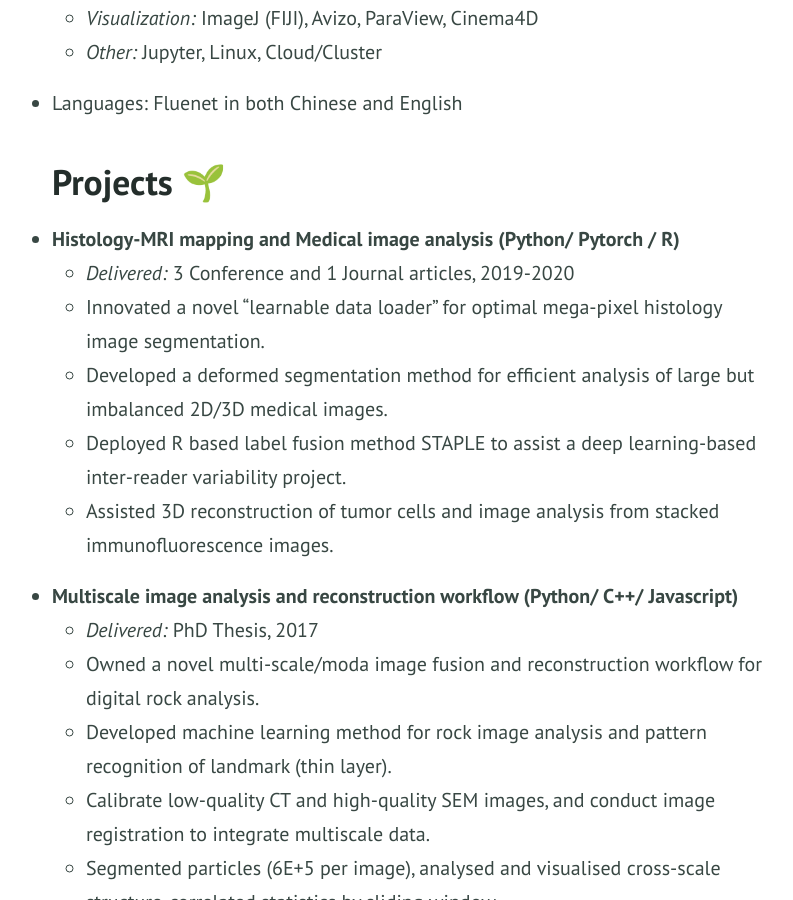
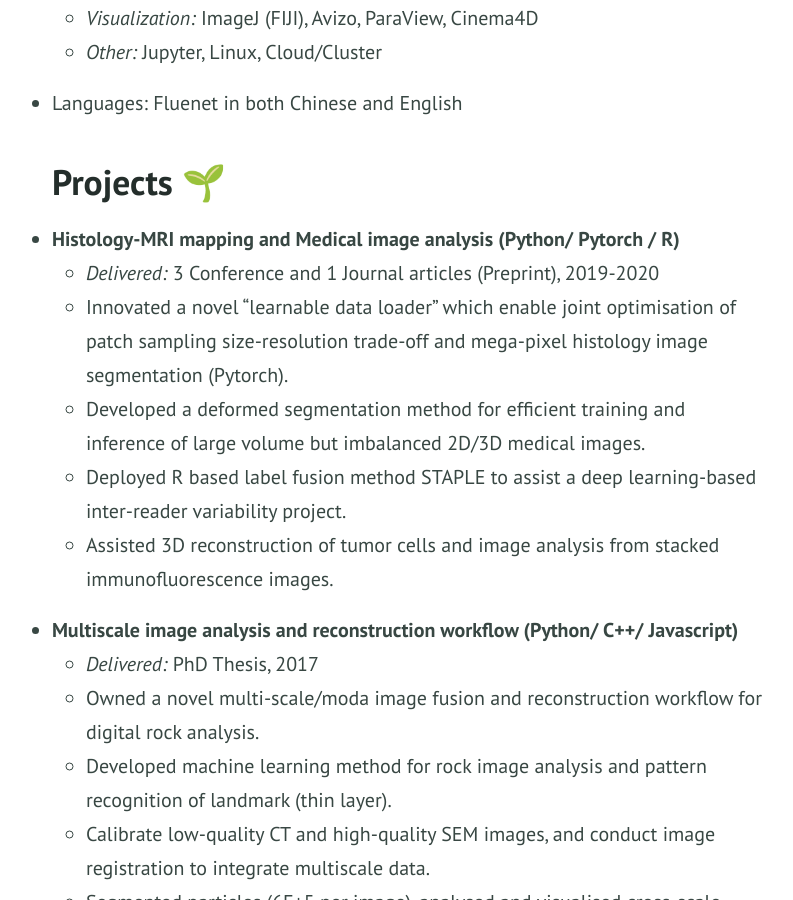
Before and after one commit to lxasqjc/lxasqjc.github.io, a Jekyll site: the page built from resume.md, in a window 1280 px wide and 900 px high, scrolled down 1015 px. Shown: the whole window, without its empty margins (231-1024 px from the left). Built offline with Jekyll 4.4.1, drawn with Linux system fonts in a browser that asks for light colours.

Commit message:
general update

```diff
--- a/resume.md
+++ b/resume.md
@@ -111,13 +111,13 @@ For more details, you can download the pdf version of my resume [{% include icon
     <b>Histology-MRI mapping and Medical image analysis (Python/ Pytorch / R)</b><br>
     <ul>
       <li>
-        <i>Delivered:</i> 3 Conference and 1 Journal articles, 2019-2020
+        <i>Delivered:</i> 3 Conference and 1 Journal articles (Preprint), 2019-2020
       </li>
       <li>
-        Innovated a novel “learnable data loader” for optimal mega-pixel histology image segmentation.
+        Innovated a novel “learnable data loader” which enable joint optimisation of patch sampling size-resolution trade-off and mega-pixel histology image segmentation (Pytorch).
       </li>
       <li>
-        Developed a deformed segmentation method for efficient analysis of large but imbalanced 2D/3D medical images.
+        Developed a deformed segmentation method for efficient training and inference of large volume but imbalanced 2D/3D medical images.
       </li>
       <li>
         Deployed R based label fusion method STAPLE to assist a deep learning-based inter-reader variability project.
```
Also changed, not shown: index.md (+2 -2 lines), publications.md (+2 -2 lines), imgs/paper-icons/InterPore_2017_2.png (added), 12 other files.
